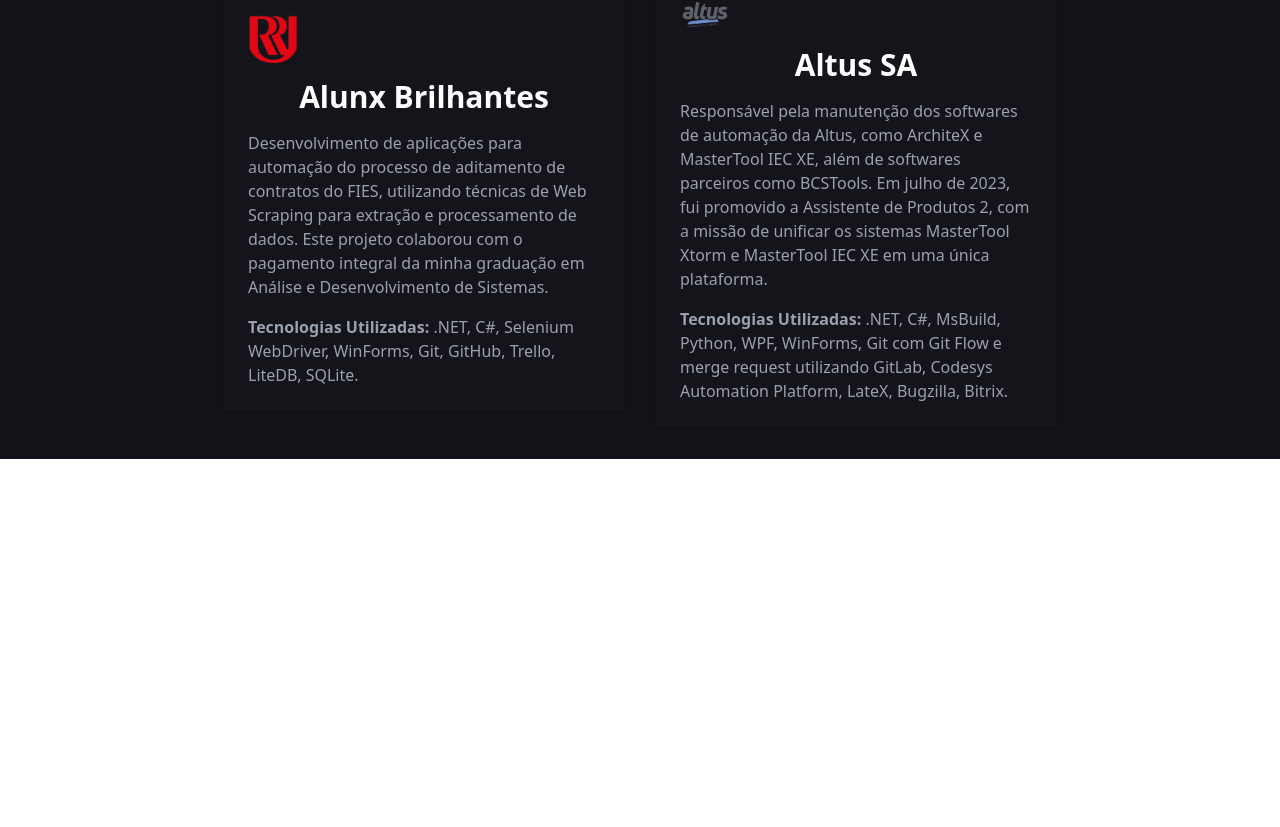
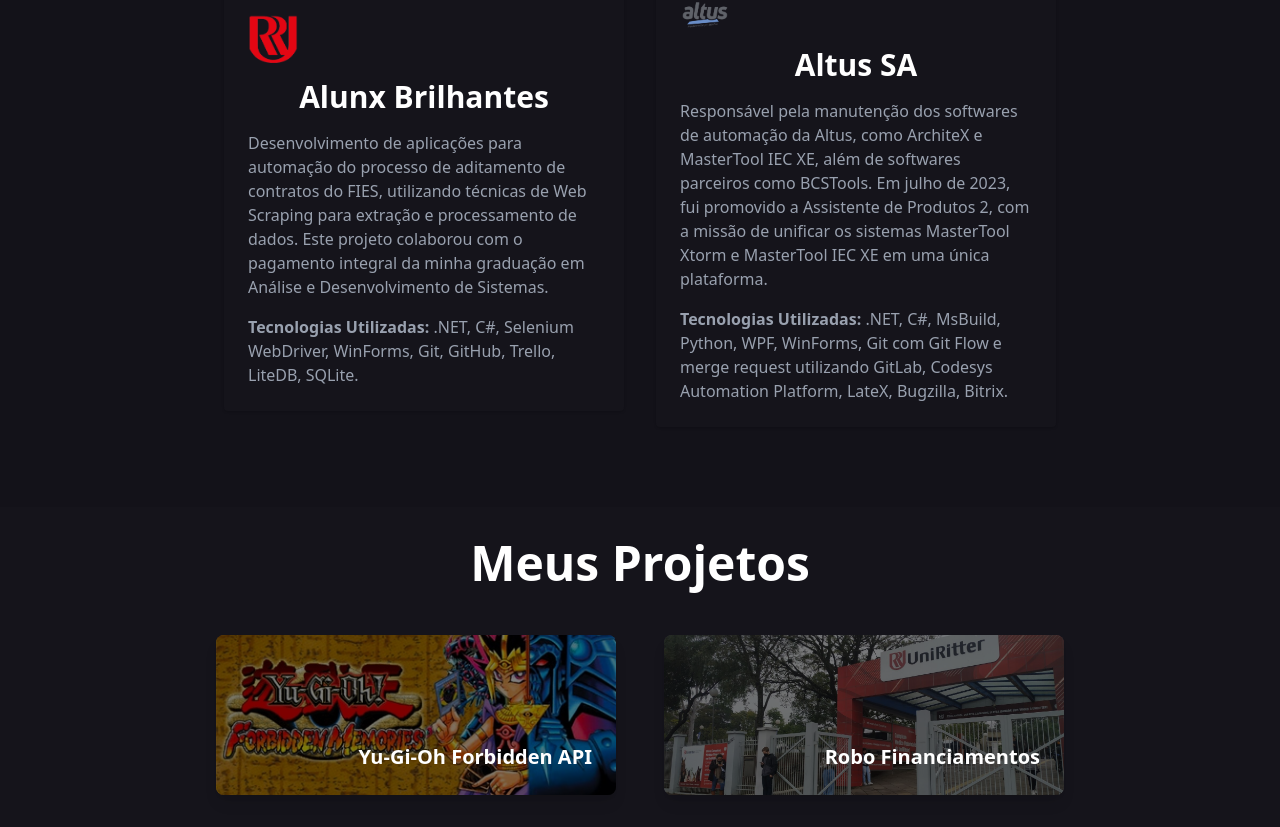
Before and after one commit to devSantos16/portfolio, a React (Vite) app: page / in a window 1280 px wide. Shown: the part 859-1686 px from the top of the page. Before the commit the page ends 1318 px from the top, so only its background shows below. Built offline with nearby package versions, Linux system fonts and the light colour scheme.

Commit message:
adding the component Projects

```diff
--- a/src/App.tsx
+++ b/src/App.tsx
@@ -1,6 +1,7 @@
 import Nav from "./components/Nav.tsx"
 import Home from "./components/Home.tsx"
 import Carrer from "./components/Career.tsx"
+import Projects from "./components/Projects.tsx"
 
 function App() {
   return(
@@ -8,6 +9,7 @@
     <Nav/>
     <Home/>
     <Carrer/>
+    <Projects/>
   </div>
   )
 }
--- /dev/null
+++ b/src/components/Projects.tsx
@@ -0,0 +1,17 @@
+import YuGiOhImage from "./../assets/yu_gi_oh_image.jpg"
+import UniritterImage from "./../assets/uniritter_image.jpg"
+import ProjectsCard from "./sub-components/ProjectsCard"
+
+function Projects() {
+    return (
+        <div className="bg-[#15141b] p-8 space-y-12">
+            <h1 className="text-white text-center text-5xl font-bold">Meus Projetos</h1>
+            <div className="flex justify-center space-x-12">
+                <ProjectsCard title="Yu-Gi-Oh Forbidden API" image={YuGiOhImage} link={"https://github.com/devSantos16/YuGiOhForbiddenAPI"} />
+                <ProjectsCard title="Robo Financiamentos" image={UniritterImage} link={"https://github.com/robo-financiamentos/robo-2.0"} />
+            </div>
+        </div>
+    )
+}
+
+export default Projects
--- /dev/null
+++ b/src/components/sub-components/ProjectsCard.tsx
@@ -0,0 +1,22 @@
+interface ProjectCardProps {
+    title: string,
+    image: string,
+    link: string
+}
+
+
+function ProjectCard({title, image, link} : ProjectCardProps) {
+    return (
+        <div
+            onClick={() => window.open(link, "_blank")}
+            className="relative rounded-lg overflow-hidden shadow-lg w-100 h-40 cursor-pointer">
+                <div className="absolute inset-0 bg-black opacity-50 z-0" />
+                <img className="w-full h-full object-cover" src={image} alt={image} />
+                <div className="absolute inset-0 flex items-end justify-end p-6 text-white font-bold text-xl ">
+                    {title}
+                </div>
+        </div>
+    )
+}
+
+export default ProjectCard
```
Also changed, not shown: src/assets/uniritter_image.jpg (added), src/assets/yu_gi_oh_image.jpg (added).
